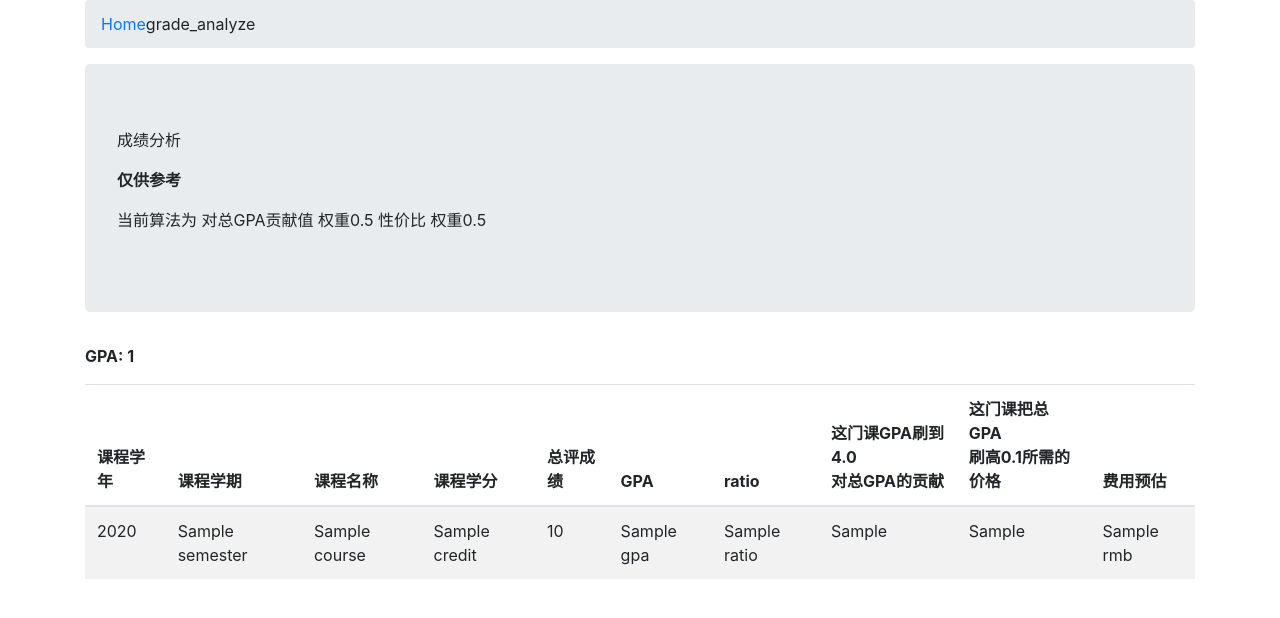
After one commit to Frederick-Zhu/uestc-portal-util, a Python web app: template server/templates/grade_analyze.html in a window 1280 px wide. The commit adds this page. Shown: the top 618 px of the page. Run offline with Jinja, Linux system fonts and the light colour scheme; the template is opened without the code that fills it: most values are stand-ins (such as "Sample title", 1, 10 or a date in 2020); some libraries are stand-ins or nearby versions.

Commit message:
加入成绩分析

```diff
--- a/portal_tools/__init__.py
+++ b/portal_tools/__init__.py
@@ -333,10 +333,13 @@ class PortalUtil(object):
         grade_list = self.getAllGrade()  # type: List[Dict[str, str]]
 
         for course in grade_list:
+            course['semester'] = int(course.get('year').split(' ')[1])
+            course['year'] = course.get('year').split(' ')[0]
             course['gpa'] = self.grade2gpa(course.get('total'))
             course['gpato4'] = (4 - course.get('gpa')) * course.get('credit') / total_credit
             course['rmb_per_gpa'] = course.get('credit') * self.rmb_per_credit / course.get(
                 'gpato4') / 10 if course.get('gpato4') != 0 else 0.0
+            course['rmb'] = course.get('credit') * self.rmb_per_credit
 
         gpato4_sort = sorted(grade_list,
                              key=lambda course: course.get('gpato4'),
@@ -347,7 +350,8 @@ class PortalUtil(object):
                                          'rmb_per_gpa') != 0.0 else float('inf'))
 
         for course in grade_list:
-            course['ratio'] = 0.5 * gpato4_sort.index(course) + 0.5 * rmb_per_credit_sort.index(course)
+            course['ratio'] = 0.5 * gpato4_sort.index(course) + 0.5 * rmb_per_credit_sort.index(course) if course.get(
+                'gpa') != 4.0 else float('inf')
 
         grade_list.sort(key=lambda course: course.get('ratio'))
 
--- /dev/null
+++ b/server/templates/grade_analyze.html
@@ -0,0 +1,63 @@
+<!DOCTYPE html>
+<html lang="zh_CN">
+<head>
+    <meta charset="UTF-8">
+    <meta http-equiv="X-UA-Compatible" content="IE=edge">
+    <meta name="viewport" content="width=device-width, initial-scale=1">
+    <title>grade_analyze</title>
+
+    <link href="../static/css/bootstrap.css" rel="stylesheet">
+</head>
+<body>
+<div class="container">
+    <ol class="breadcrumb">
+        <li><a href="{{ url_for('index_page') }}">Home</a></li>
+        <li class="active">grade_analyze</li>
+    </ol>
+    <div class="jumbotron">
+        <p>成绩分析</p>
+        <p><strong>仅供参考</strong></p>
+        <p>当前算法为 对总GPA贡献值 权重0.5 性价比 权重0.5</p>
+    </div>
+    <p><strong>GPA: {{ total_gpa }}</strong></p>
+    <table class="table table-striped">
+        <thead>
+        <tr>
+            <th>课程学年</th>
+            <th>课程学期</th>
+            <th>课程名称</th>
+            <th>课程学分</th>
+            <th>总评成绩</th>
+            <th>GPA</th>
+            <th>ratio</th>
+            <th>这门课GPA刷到4.0<br>对总GPA的贡献</th>
+            <th>这门课把总GPA<br>刷高0.1所需的价格</th>
+            <th>费用预估</th>
+        </tr>
+        </thead>
+        {% if grade_list %}
+            <tbody>
+            {% for course in grade_list %}
+                <tr>
+                    <td>{{ course['year'] }}</td>
+                    <td>{{ course['semester'] }}</td>
+                    <td>{{ course['name'] }}</td>
+                    <td>{{ course['credit'] }}</td>
+                    <td>{{ course['total'] }}</td>
+                    <td>{{ course['gpa'] }}</td>
+                    <td>{{ course['ratio'] }}</td>
+                    <td>{{ course['gpato4'] }}</td>
+                    <td>{{ course['rmb_per_gpa'] }}</td>
+                    <td>{{ course['rmb'] }}</td>
+                </tr>
+            {% endfor %}
+
+            </tbody>
+        {% endif %}
+    </table>
+</div>
+
+<script src="../static/js/jquery-3.2.0.js"></script>
+<script src="../static/js/bootstrap.js"></script>
+</body>
+</html>
--- a/server/templates/index.html
+++ b/server/templates/index.html
@@ -31,10 +31,12 @@
             {% if login_vaild %}
                 <div class="list-group">
                     <a href="{{ url_for('final_exam_time') }}" class="list-group-item">期末考试时间预测</a>
+                    <a href="{{ url_for('grade_analyze') }}" class="list-group-item">成绩分析</a>
                 </div>
             {% else %}
                 <ul class="list-group">
                     <li class="list-group-item">期末考试时间预测</li>
+                    <li class="list-group-item">成绩分析</li>
                 </ul>
 
             {% endif %}
```
Also changed, not shown: server/views.py (+22 -0 lines).
